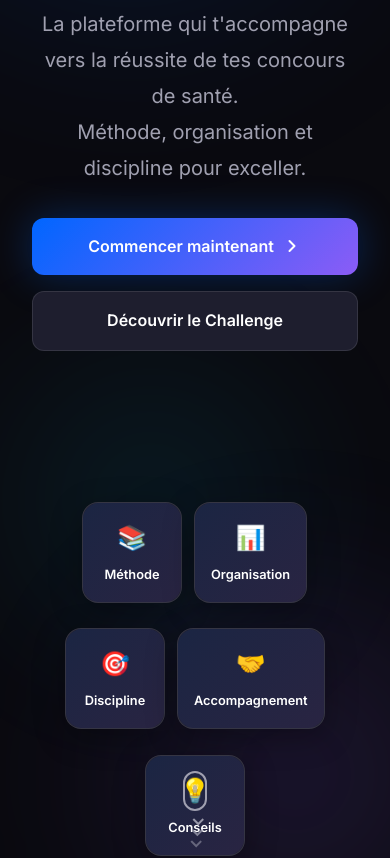
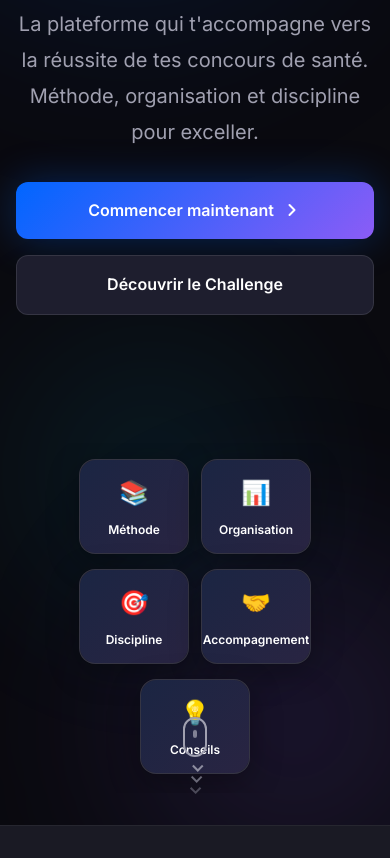
Before and after one commit to NewBuilder-prog/passmajor, a website: page index.html in a window 390 px wide. Shown: the part 276-1134 px from the top of the page. Drawn offline with nearby package versions, Linux system fonts and the light colour scheme.

Commit message:
Amélioration responsive mobile: fix cartes hero en grille et section Instagram complète

```diff
--- a/js/main.js
+++ b/js/main.js
@@ -275,19 +275,26 @@ const isMobile = window.innerWidth <= 640;
 floatingCards.forEach((card, index) => {
     // Sur mobile, on laisse le CSS gérer le layout
     if (isMobile) {
-        // Animation simple d'apparition seulement
+        // S'assurer que les styles CSS ne sont pas écrasés
+        card.style.position = 'relative';
+        card.style.top = 'auto';
+        card.style.left = 'auto';
+        card.style.right = 'auto';
+        card.style.bottom = 'auto';
+        card.style.transform = 'none';
+
+        // Animation simple d'apparition seulement (sans modifier position/transform)
         gsap.set(card, {
-            opacity: 0,
-            scale: 0.8
+            opacity: 0
         });
 
         gsap.to(card,
             {
                 opacity: 1,
-                scale: 1,
                 duration: 0.8,
                 delay: 0.5 + (index * 0.1),
-                ease: "power2.out"
+                ease: "power2.out",
+                clearProps: "transform" // Ne pas modifier transform
             }
         );
     } else {
--- a/styles/main.css
+++ b/styles/main.css
@@ -1043,6 +1043,11 @@ body.loading {
 }
 
 @media (max-width: 640px) {
+    html, body {
+        overflow-x: hidden;
+        max-width: 100vw;
+    }
+
     .hero-title {
         font-size: 3rem;
     }
@@ -1065,109 +1070,166 @@ body.loading {
     }
 
     /* Corrections pour les cartes flottantes du hero sur mobile */
+    .hero {
+        overflow-x: hidden;
+    }
+
+    .hero-content {
+        overflow-x: hidden;
+        padding-left: 1rem;
+        padding-right: 1rem;
+    }
+
     .hero-image {
-        height: 400px;
+        height: auto;
+        min-height: 350px;
         margin-top: var(--spacing-md);
+        margin-bottom: var(--spacing-md);
+        width: 100%;
+        max-width: 100%;
+        overflow: hidden;
     }
 
     .image-wrapper {
-        position: relative;
-        width: 100%;
-        height: 100%;
-        display: flex;
-        flex-wrap: wrap;
-        justify-content: center;
-        align-items: center;
-        gap: 0.75rem;
-        padding: 1rem;
+        position: relative !important;
+        width: 100% !important;
+        height: auto !important;
+        min-height: 350px;
+        display: flex !important;
+        flex-wrap: wrap !important;
+        justify-content: center !important;
+        align-items: flex-start !important;
+        gap: 0.75rem !important;
+        padding: 1rem !important;
     }
 
     .floating-card {
-        position: relative;
-        top: auto;
-        left: auto;
-        right: auto;
-        bottom: auto;
-        min-width: 100px;
-        padding: 1rem;
+        position: relative !important;
+        top: auto !important;
+        left: auto !important;
+        right: auto !important;
+        bottom: auto !important;
+        min-width: 90px !important;
+        max-width: 110px !important;
+        width: calc(50% - 0.375rem) !important;
+        padding: 0.875rem !important;
         transform: none !important;
-        animation: float-card-mobile 4s ease-in-out infinite;
+        animation: float-card-mobile 4s ease-in-out infinite !important;
+        margin: 0 !important;
+    }
+
+    .floating-card.card-1,
+    .floating-card.card-2,
+    .floating-card.card-3,
+    .floating-card.card-4,
+    .floating-card.card-5 {
+        top: auto !important;
+        left: auto !important;
+        right: auto !important;
+        bottom: auto !important;
+        transform: none !important;
     }
 
     .floating-card.card-1 {
-        top: auto;
-        left: auto;
         animation-delay: 0s;
     }
 
     .floating-card.card-2 {
-        top: auto;
-        right: auto;
         animation-delay: 0.8s;
     }
 
     .floating-card.card-3 {
-        bottom: auto;
-        left: auto;
         animation-delay: 1.6s;
     }
 
     .floating-card.card-4 {
-        top: auto;
-        left: auto;
         animation-delay: 0.4s;
     }
 
     .floating-card.card-5 {
-        top: auto;
-        left: auto;
-        transform: none !important;
-        animation: float-card-mobile 4s ease-in-out infinite;
+        animation: float-card-mobile 4s ease-in-out infinite !important;
         animation-delay: 1.2s;
     }
 
     @keyframes float-card-mobile {
-        0%, 100% { transform: translateY(0) scale(1); }
-        50% { transform: translateY(-10px) scale(1.05); }
+        0%, 100% { transform: translateY(0) scale(1) !important; }
+        50% { transform: translateY(-8px) scale(1.02) !important; }
     }
 
     .card-icon {
-        font-size: 1.5rem;
+        font-size: 1.5rem !important;
     }
 
     .card-text {
-        font-size: 0.8rem;
+        font-size: 0.75rem !important;
+        text-align: center;
     }
 
     /* Correction pour la section Instagram sur mobile */
+    .container {
+        overflow-x: hidden;
+        padding-left: 1rem;
+        padding-right: 1rem;
+    }
+
     .instagram-cta {
-        padding: var(--spacing-lg) 0 var(--spacing-xl);
+        padding: var(--spacing-lg) 0 var(--spacing-xl) !important;
         min-height: auto;
         margin-bottom: var(--spacing-sm);
+        overflow-x: hidden;
     }
 
     .instagram-card {
-        flex-direction: column;
-        text-align: center;
-        padding: var(--spacing-lg);
-        gap: var(--spacing-md);
+        flex-direction: column !important;
+        text-align: center !important;
+        padding: var(--spacing-md) !important;
+        gap: var(--spacing-sm) !important;
+        max-width: 100% !important;
+        width: 100% !important;
+        box-sizing: border-box !important;
+        overflow: hidden !important;
     }
 
     .instagram-icon {
-        font-size: 3rem;
+        font-size: 2.5rem !important;
+        margin-bottom: 0.5rem;
+    }
+
+    .instagram-content {
+        width: 100% !important;
+        max-width: 100% !important;
+        box-sizing: border-box !important;
+        overflow: hidden !important;
     }
 
     .instagram-title {
-        font-size: 1.5rem;
+        font-size: 1.25rem !important;
+        margin-bottom: var(--spacing-xs) !important;
+        word-wrap: break-word;
+        overflow-wrap: break-word;
     }
 
     .instagram-text {
-        font-size: 1rem;
-        line-height: 1.6;
+        font-size: 0.9rem !important;
+        line-height: 1.5 !important;
+        word-wrap: break-word;
+        overflow-wrap: break-word;
+        margin-bottom: var(--spacing-sm) !important;
     }
 
     .instagram-text br {
-        display: none;
+        display: none !important;
+    }
+
+    .btn-instagram {
+        width: 100% !important;
+        max-width: 100% !important;
+        box-sizing: border-box !important;
+        padding: 0.875rem 1.5rem !important;
+        font-size: 0.9rem !important;
+        white-space: nowrap;
+        overflow: hidden;
+        text-overflow: ellipsis;
     }
 }
 
```
